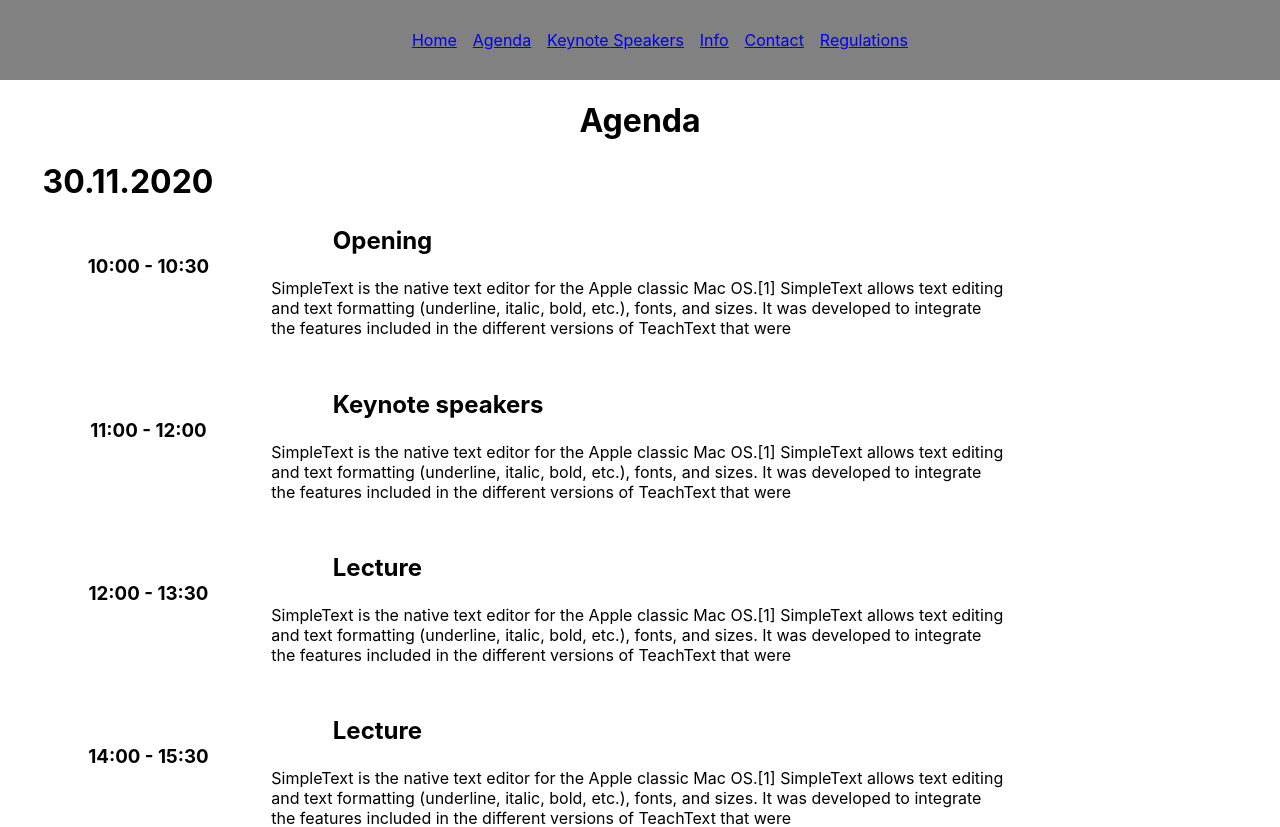
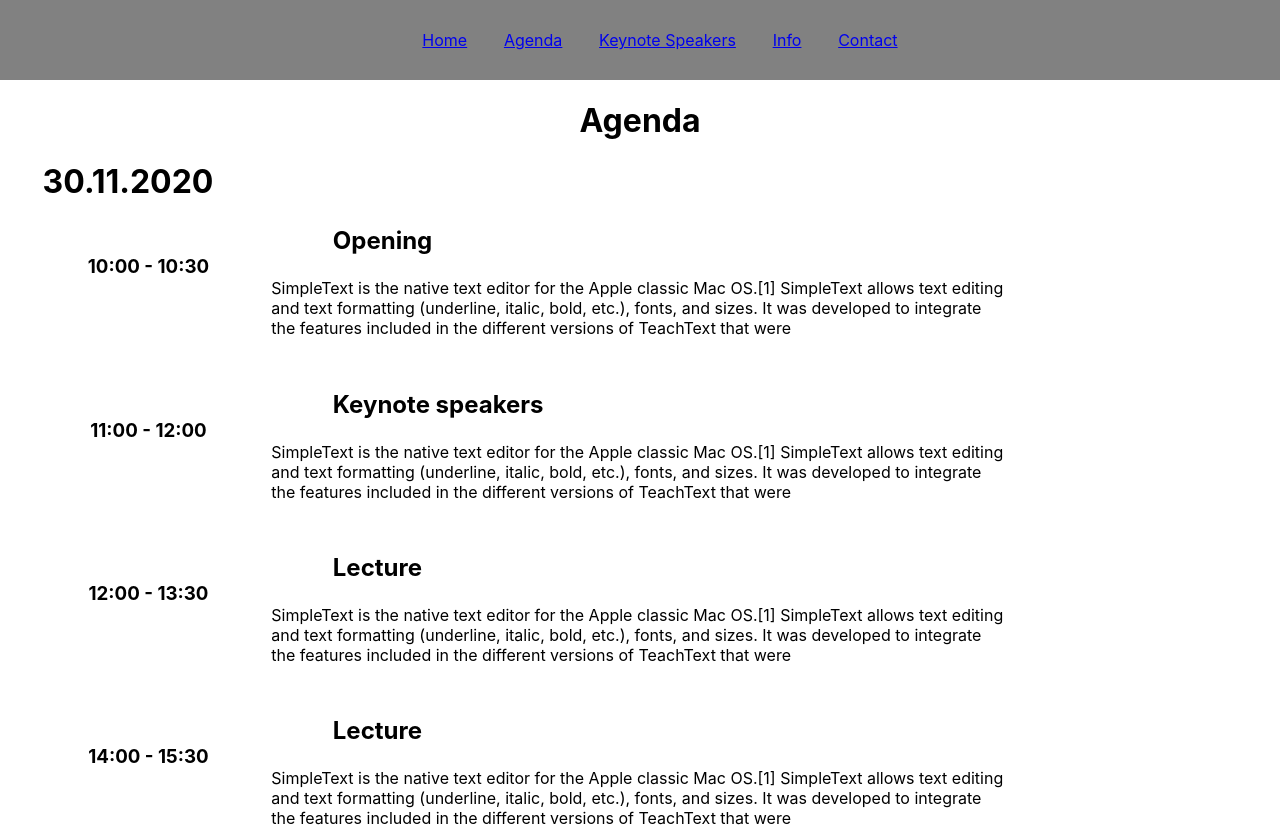
Before and after one commit to WyimaginowaneKoniki/Kongres, a React (Create React App) app in the folder web-client/: page /agenda in a window 1280 px wide. Shown: the top 827 px of the page. Built offline with nearby package versions, Linux system fonts and the light colour scheme.

Commit message:
Change filenames and components extension

```diff
--- a/web-client/src/App.js
+++ b/web-client/src/App.js
@@ -7,7 +7,7 @@ import Agenda from './pages/agenda';
 import Speakers from './pages/speakers';
 import About from './pages/about';
 import Contact from './pages/contact';
-import Navigation from './components/navigation';
+import Navigation from './components/Navigation';
 import Regulations from './pages/regulations';
 
 function App() {
--- a/web-client/src/components/navigation.js
+++ b/web-client/src/components/Navigation.jsx
@@ -21,9 +21,7 @@ function Navigation() {
             <Link to = '/contact'>
                 <li>Contact</li>
             </Link>
-            <Link to = 'regulations'>
-                <li>Regulations</li>
-            </Link>
+
             </ul>
         </nav>
     );
--- a/web-client/src/pages/agenda.js
+++ b/web-client/src/pages/agenda.js
@@ -1,6 +1,6 @@
 import React from 'react';
 import '../App.css';
-import AgendaEvents from '../components/agendaEvent'
+import AgendaEvents from '../components/AgendaEvent'
 import { makeStyles } from '@material-ui/core/styles';
 
 function Agenda(props) {
--- a/web-client/src/pages/speakers.js
+++ b/web-client/src/pages/speakers.js
@@ -1,6 +1,6 @@
 import React from 'react';
 import '../App.css';
-import KeynoteSpeaker from '../components/keynoteSpeaker'
+import KeynoteSpeaker from '../components/KeynoteSpeaker'
 import picture from '../images/empty-image.png'
 
 function Speakers() {
```
Also changed, not shown: web-client/src/components/AgendaEvent.jsx (renamed from web-client/src/components/agendaEvent.js), web-client/src/components/KeynoteSpeaker.jsx (renamed from web-client/src/components/keynoteSpeaker.js).
